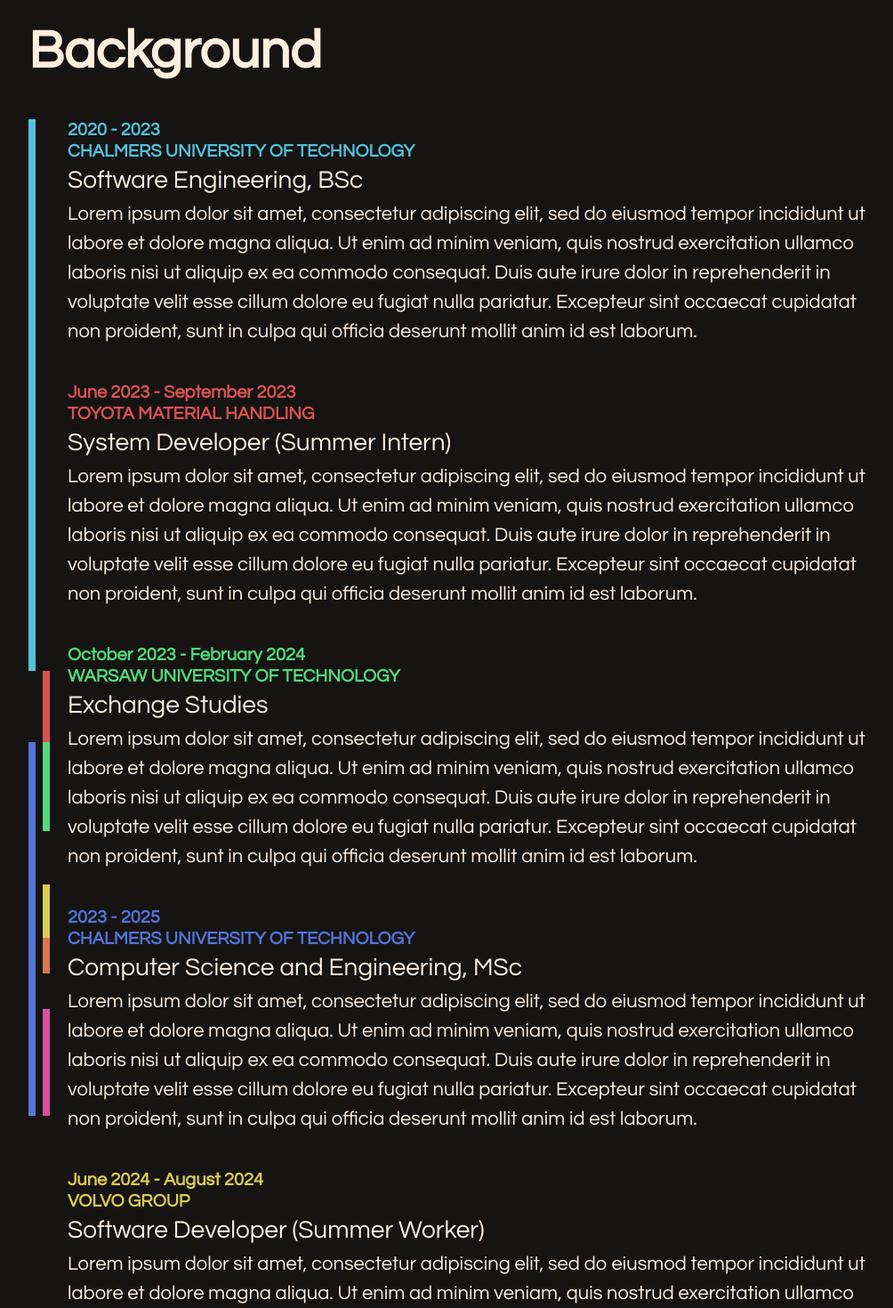
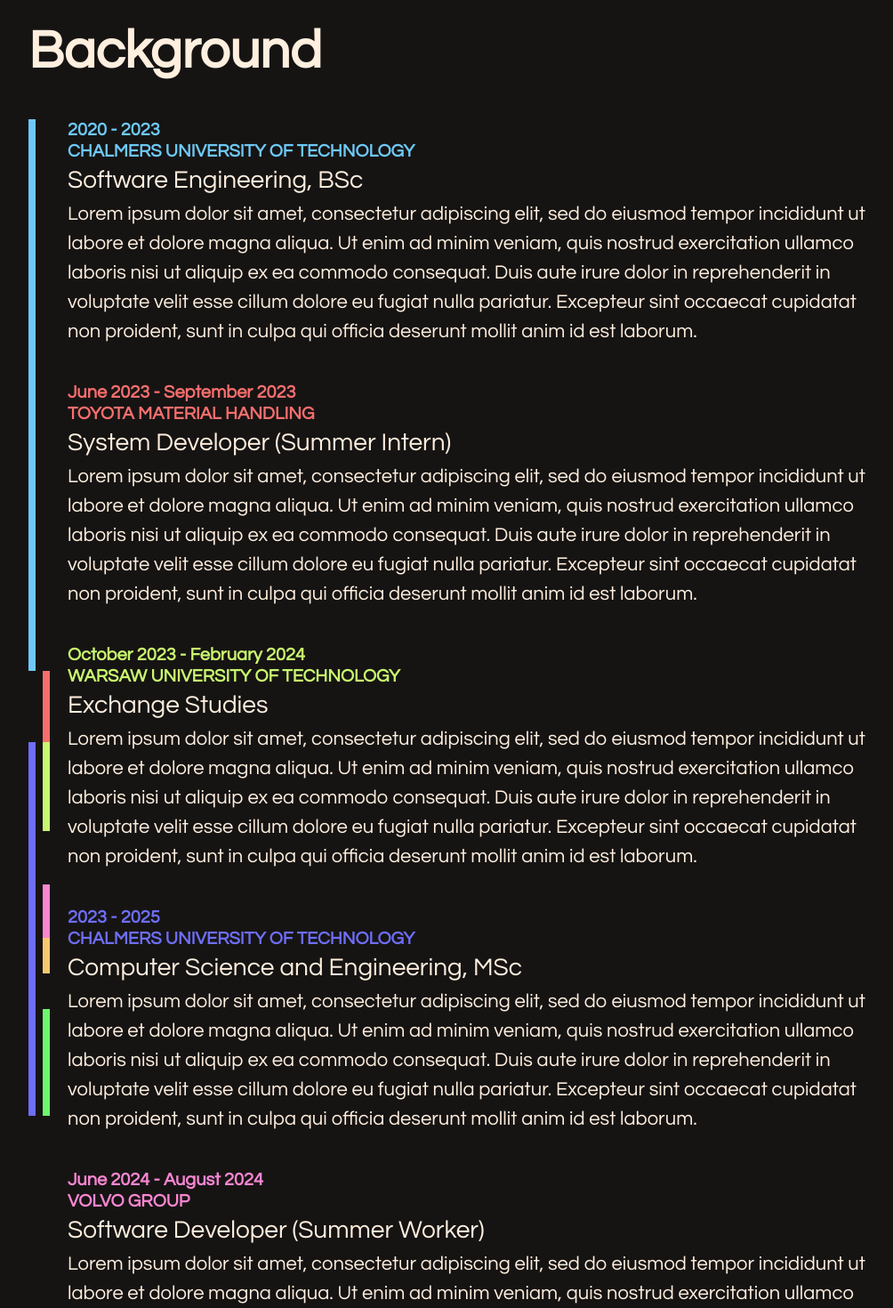
Before and after one commit to pkasinski/portfolio, a React (Vite) app: page / in a window 1280 px wide. Shown: the part 860-2330 px from the top of the page at 89% size, without its empty margins (128-1132 px from the left). Built offline with nearby package versions, Linux system fonts and the light colour scheme.

Commit message:
Update the colors in the background section

```diff
--- a/src/App.css
+++ b/src/App.css
@@ -13,13 +13,13 @@
   --desert-sand: #e4c4a3;
   --almond: #f2dac1;
   --antique-white: #ffefdf;
-  --aero: #52c0d9;
-  --indian-red: #d95252;
-  --emerald: #52d97b;
-  --royal-blue: #5274d9;
-  --citron: #d9cb52;
-  --burnt-sienna: #d97652;
-  --mulberry: #d9529f;
+  --light-sky-blue: #6ec9f7;
+  --light-red: #f76e6e;
+  --mindaro: #c9f76e;
+  --medium-slate-blue: #6e6ef7;
+  --persian-pink: #f986d2;
+  --saffron: #f7c96e;
+  --screamin-green: #6ef76e;
 }
 
 #root {
@@ -86,40 +86,40 @@
 }
 
 .bsc-line {
-  background-color: var(--aero);
+  background-color: var(--light-sky-blue);
   height: 620px;
 }
 
 .toyota-line {
-  background-color: var(--indian-red);
+  background-color: var(--light-red);
   height: 80px;
   margin-top: 620px;
 }
 
 .exchange-line {
-  background-color: var(--emerald);
+  background-color: var(--mindaro);
   height: 100px;
 }
 
 .msc-line {
-  background-color: var(--royal-blue);
+  background-color: var(--medium-slate-blue);
   height: 420px;
   margin-top: 80px;
 }
 
 .volvo-summer-line {
-  background-color: var(--citron);
+  background-color: var(--persian-pink);
   height: 60px;
   margin-top: 60px;
 }
 
 .volvo-autumn-line {
-  background-color: var(--burnt-sienna);
+  background-color: var(--saffron);
   height: 40px;
 }
 
 .volvo-thesis-line {
-  background-color: var(--mulberry);
+  background-color: var(--screamin-green);
   height: 120px;
   margin-top: 40px;
 }
@@ -131,31 +131,31 @@
 }
 
 .bsc-description .heading-small {
-  color: var(--aero);
+  color: var(--light-sky-blue);
 }
 
 .toyota-description .heading-small {
-  color: var(--indian-red);
+  color: var(--light-red);
 }
 
 .exchange-description .heading-small {
-  color: var(--emerald);
+  color: var(--mindaro);
 }
 
 .msc-description .heading-small {
-  color: var(--royal-blue);
+  color: var(--medium-slate-blue);
 }
 
 .volvo-summer-description .heading-small {
-  color: var(--citron);
+  color: var(--persian-pink);
 }
 
 .volvo-autumn-description .heading-small {
-  color: var(--burnt-sienna);
+  color: var(--saffron);
 }
 
 .volvo-thesis-description .heading-small {
-  color: var(--mulberry);
+  color: var(--screamin-green);
 }
 
 .projects {
```
